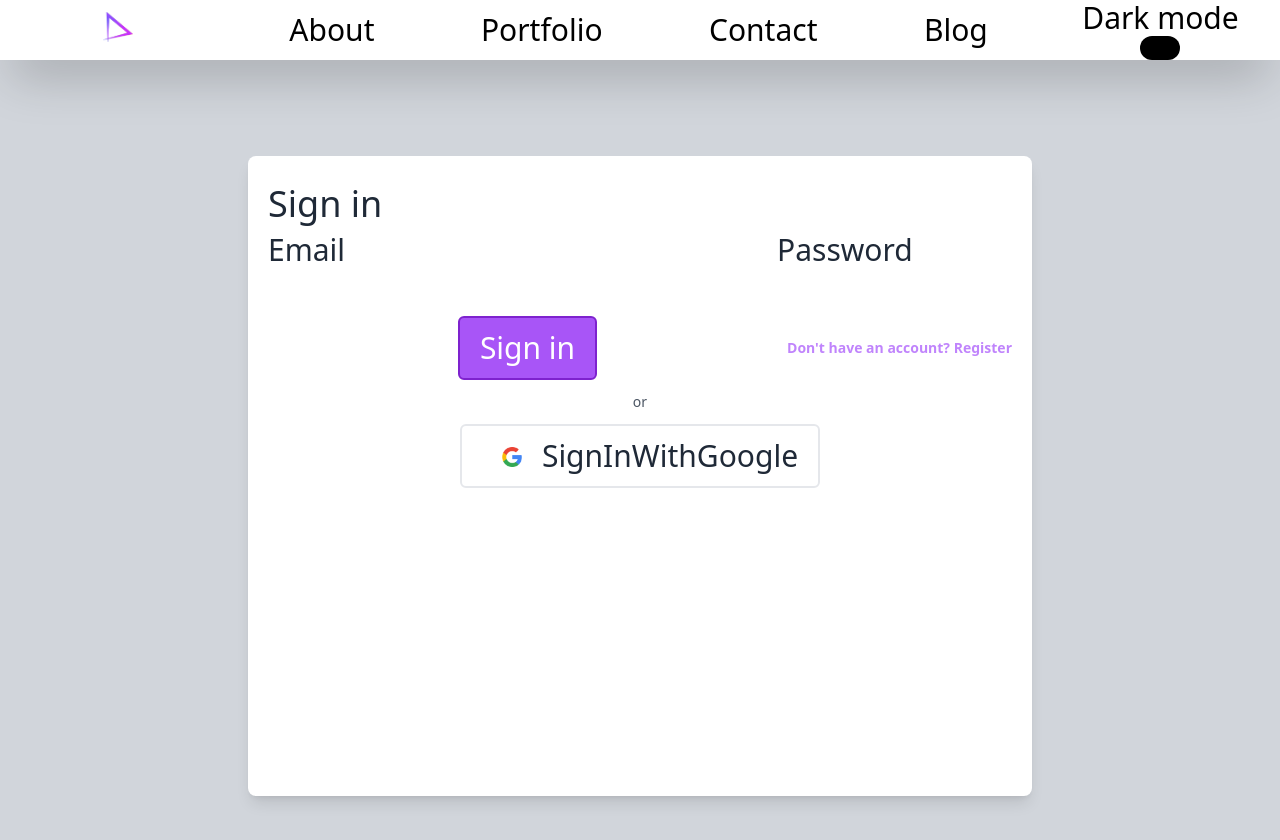
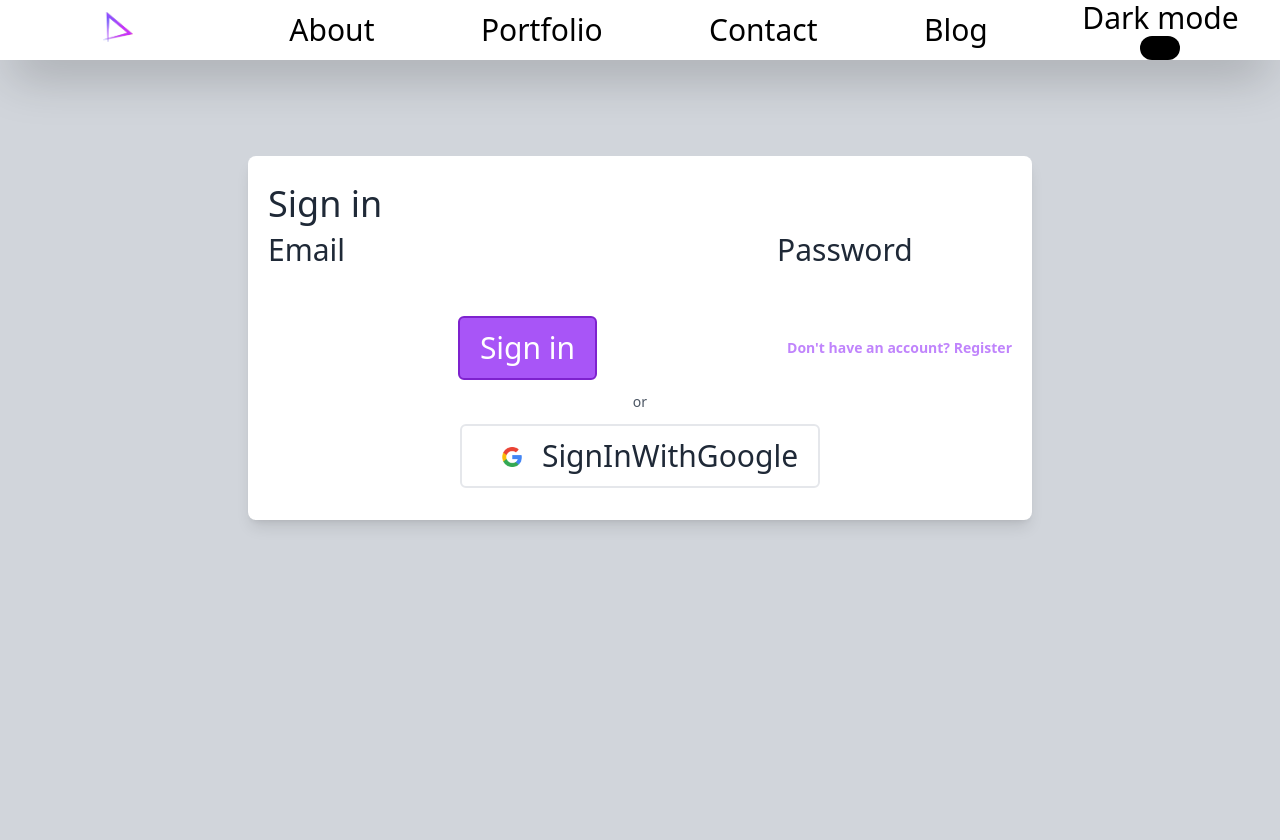
Before and after one commit to h8moss/next-js-portfolio, a Next.js app: page /signin in a window 1280 px wide. Shown: the top 840 px of the page. Built offline with nearby package versions, Linux system fonts and the light colour scheme; no server answers.

Commit message:
small layout fixes

```diff
--- a/components/Card/Card.tsx
+++ b/components/Card/Card.tsx
@@ -25,7 +25,7 @@ const Card = ({ className, children, ...props }: HTMLMotionProps<"div">) => {
         padding: "20px",
         width: width,
         height: "auto",
-        minHeight: "100%",
+        minHeight: "50%",
       }}
       exit={{
         overflow: "cli,",
--- a/components/NavBar/NavBar.tsx
+++ b/components/NavBar/NavBar.tsx
@@ -3,7 +3,7 @@ import Desktop from "./Desktop";
 import Mobile from "./mobile";
 
 interface Props {
-  onClick: (v: string) => any;
+  onClick: (v: string) => void;
 }
 
 const NavBar = ({ onClick = () => {} }: Props) => {
--- a/components/NavBar/mobile/NavBar.jsx
+++ b/components/NavBar/mobile/NavBar.jsx
@@ -27,6 +27,8 @@ const NavBar = ({ onClick }) => {
                             setShowModal(false);
                             onClick(v);
                         }} />
+
+                        <div className="h-16" />
                     </Modal>
                 }
             </AnimatePresence>
--- a/domain/index/MainTextWriter/index.jsx
+++ b/domain/index/MainTextWriter/index.jsx
@@ -18,7 +18,7 @@ const MainTextWriter = ({ onDone }) => {
                 {d5}
                 <span className='font-bold text-purple-500'>{d6}</span>
                 {d7}
-                <span className='font-bold text-yellow-400'>{d8}</span>
+                <span className='font-bold text-yellow-500'>{d8}</span>
                 {d9}
                 <span className='font-bold text-green-500'>{d10}</span>
                 <br />
--- a/pages/blog/index.jsx
+++ b/pages/blog/index.jsx
@@ -46,7 +46,7 @@ function Blogs({ posts }) {
             <Head>
                 <title>{indexTitle}</title>
             </Head>
-            <div className='w-screen h-screen'>
+            <div className='h-screen'>
                 <NavBar
                     onClick={(route) => setNextRoute(route)}
                 />
```
